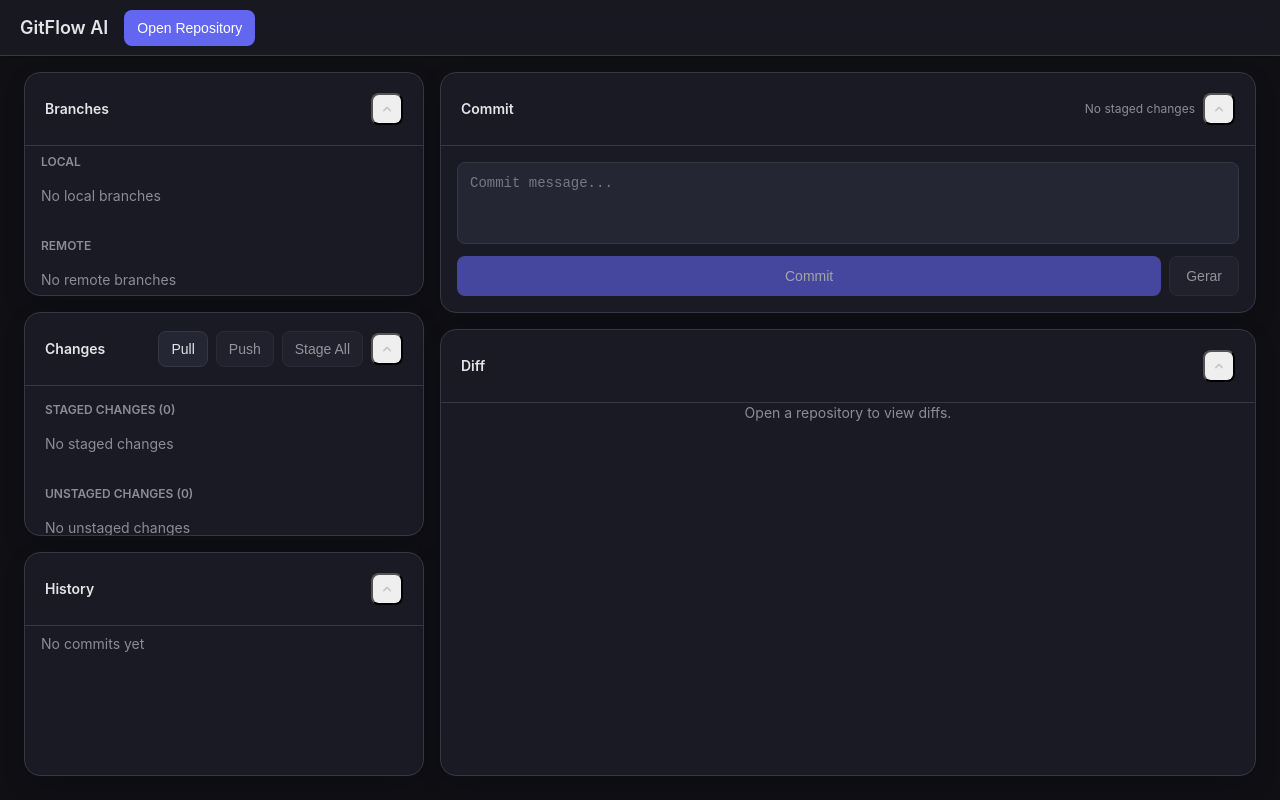
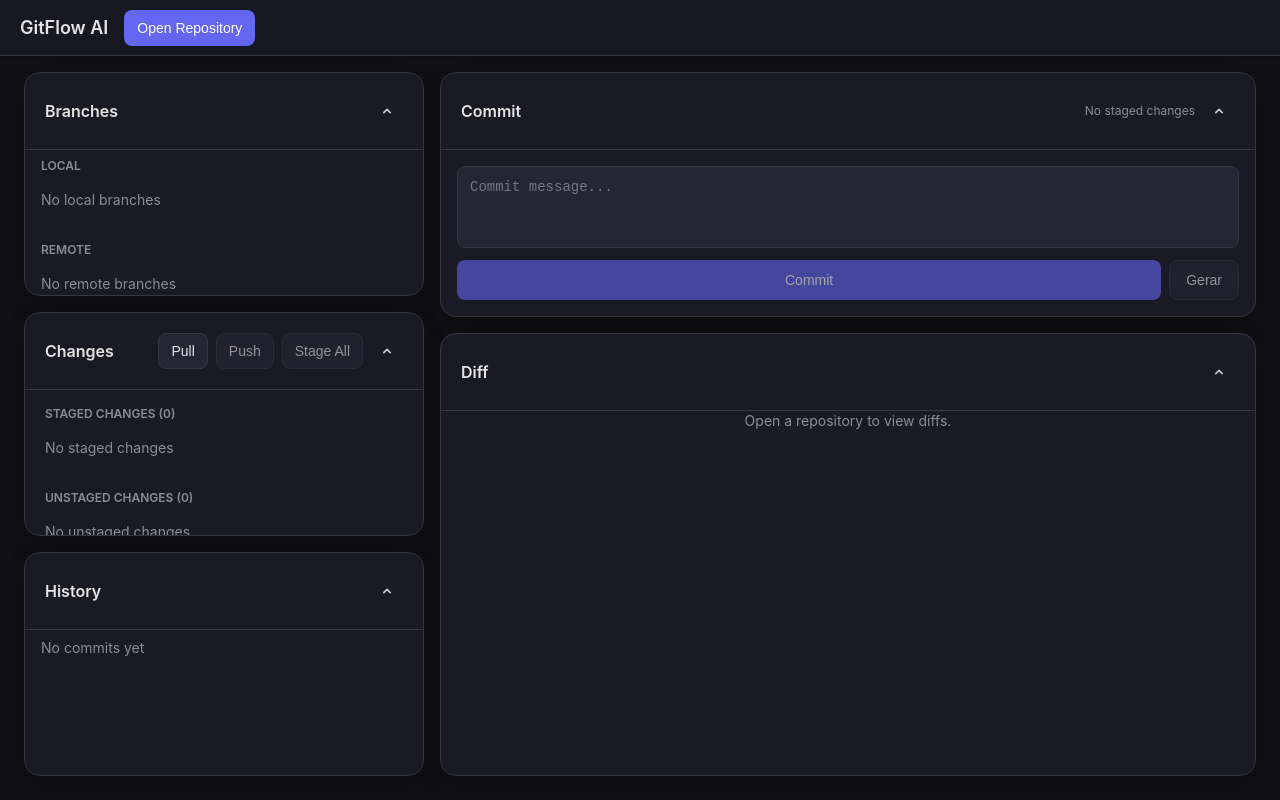
Before and after one commit to gabrielMalonso/EverydayGit, a React (Vite) app: page / in a window 1280 px wide. Built offline with nearby package versions, Linux system fonts and the light colour scheme.

Commit message:
style: refine panel typography and global button resets
- Increase Panel title font size to text-base for better hierarchy
- Adjust Panel header vertical padding for a more compact look
- Add global button reset in CSS to strip native browser styling

```diff
--- a/src/components/Panel.tsx
+++ b/src/components/Panel.tsx
@@ -60,9 +60,9 @@ export const Panel: React.FC<PanelProps> = ({
     >
       {showHeader && (
         <div
-          className={`flex items-center justify-between gap-3 border-b border-border1 px-5 py-3 ${headerClassName}`}
+          className={`flex items-center justify-between gap-3 border-b border-border1 px-5 py-2.5 ${headerClassName}`}
         >
-          <h3 className="min-w-0 text-sm font-semibold text-text1">
+          <h3 className="min-w-0 text-base font-semibold text-text1">
             <span className="block truncate">{title}</span>
           </h3>
 
--- a/src/styles.css
+++ b/src/styles.css
@@ -30,6 +30,13 @@
 
   * {
     box-sizing: border-box;
+  }
+
+  /* Remove any default button styling */
+  button {
+    border: none;
+    box-shadow: none;
+    background: none;
   }
 
   ::-webkit-scrollbar {
```
